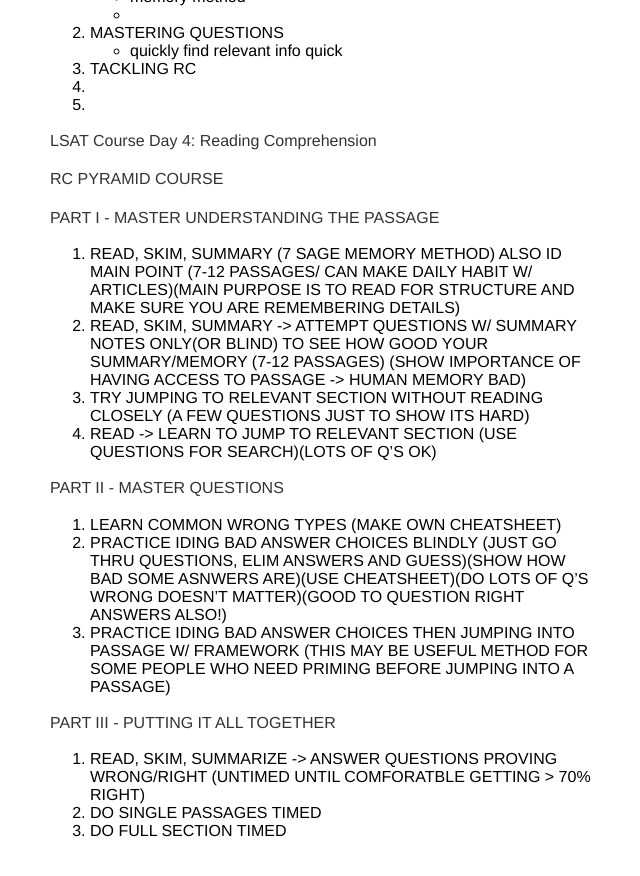
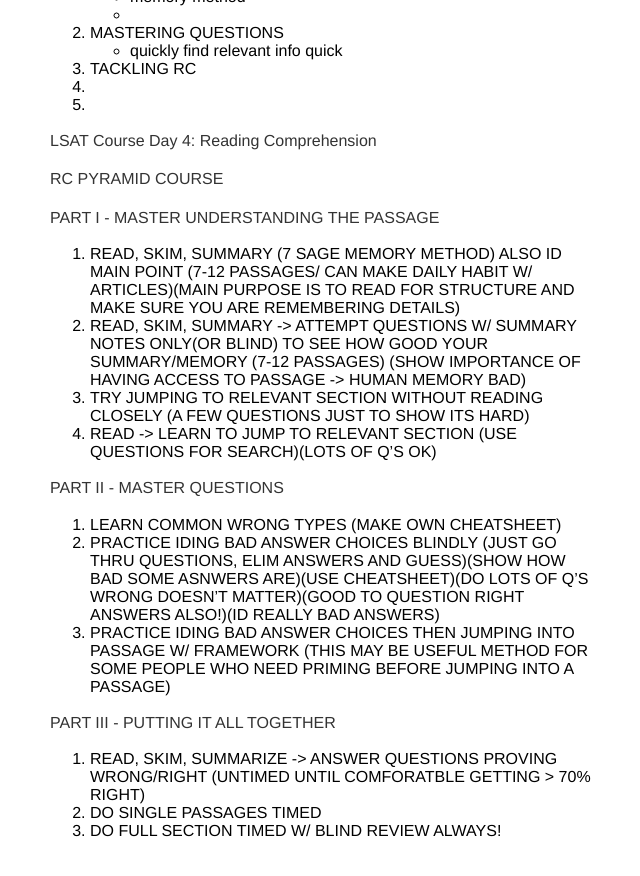
Before and after one commit to btmbtm/btmbtm.github.io, a Jekyll site: the page built from gre/extrarcguide.md, in a window 1280 px wide and 900 px high, scrolled down 6491 px. Shown: the top 876 px of the window, without its empty margins (315-955 px from the left). Built offline with Jekyll 4.4.1, drawn with Linux system fonts in a browser that asks for light colours.

Commit message:
Update extrarcguide.md

```diff
--- a/gre/extrarcguide.md
+++ b/gre/extrarcguide.md
@@ -246,11 +246,11 @@ PART I - MASTER UNDERSTANDING THE PASSAGE
 PART II - MASTER QUESTIONS
 
 1. LEARN COMMON WRONG TYPES (MAKE OWN CHEATSHEET)
-2. PRACTICE IDING BAD ANSWER CHOICES BLINDLY (JUST GO THRU QUESTIONS, ELIM ANSWERS AND GUESS)(SHOW HOW BAD SOME ASNWERS ARE)(USE CHEATSHEET)(DO LOTS OF Q'S WRONG DOESN'T MATTER)(GOOD TO QUESTION RIGHT ANSWERS ALSO!)
+2. PRACTICE IDING BAD ANSWER CHOICES BLINDLY (JUST GO THRU QUESTIONS, ELIM ANSWERS AND GUESS)(SHOW HOW BAD SOME ASNWERS ARE)(USE CHEATSHEET)(DO LOTS OF Q'S WRONG DOESN'T MATTER)(GOOD TO QUESTION RIGHT ANSWERS ALSO!)(ID REALLY BAD ANSWERS)
 4. PRACTICE IDING BAD ANSWER CHOICES THEN JUMPING INTO PASSAGE W/ FRAMEWORK (THIS MAY BE USEFUL METHOD FOR SOME PEOPLE WHO NEED PRIMING BEFORE JUMPING INTO A PASSAGE)
 
 PART III - PUTTING IT ALL TOGETHER
 
 1. READ, SKIM, SUMMARIZE -> ANSWER QUESTIONS PROVING WRONG/RIGHT (UNTIMED UNTIL COMFORATBLE GETTING > 70% RIGHT)
 2. DO SINGLE PASSAGES TIMED
-3. DO FULL SECTION TIMED
+3. DO FULL SECTION TIMED W/ BLIND REVIEW ALWAYS!
```
